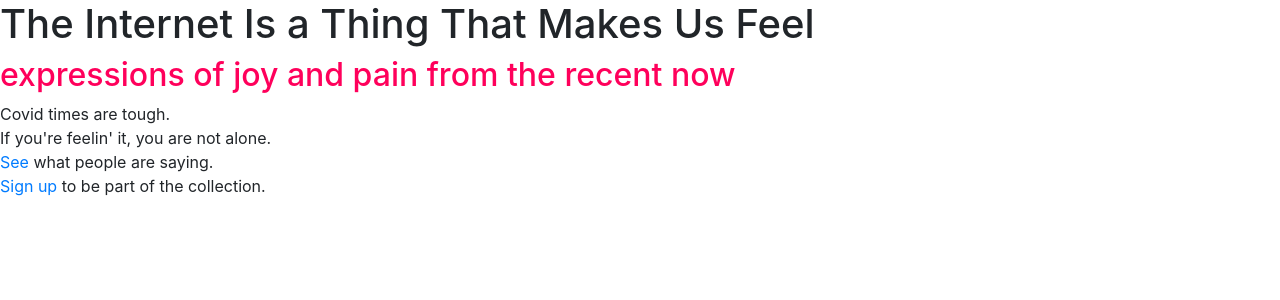
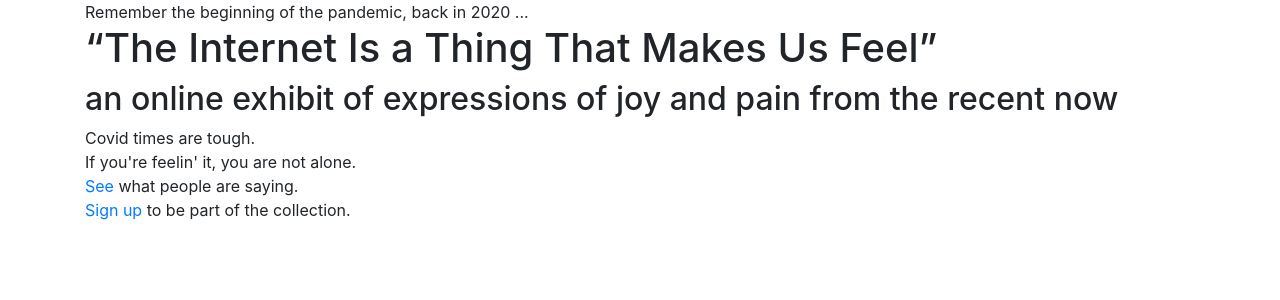
Before and after one commit to j-ran/sentiment_project, a Flask app: page /start in a window 1280 px wide. Shown: the top 300 px of the page. Run offline with Flask 2, Linux system fonts and the light colour scheme; some libraries are stand-ins or nearby versions; some web fonts are replaced.

Commit message:
custom classes applied to h1 and h2 to test for colors and fonts

```diff
--- a/templates/start.html
+++ b/templates/start.html
@@ -2,12 +2,18 @@
 {% block title %}The Internet Is a Thing That Makes Us Feel{% endblock %}
 
 {% block body %}
-<h1>The Internet Is a Thing That Makes Us Feel</h1>
-    <h2 style="color:#ff005b">expressions of joy and pain from the recent now
-    </h2>
+
+<body style="margin-bottom: 20%;">
+    <main class="container">
+      <div class="font-effect-anaglyph">Remember the beginning of the pandemic, back in 2020 ...</div>
+
+
+<h1>“The Internet Is a Thing That Makes Us Feel”</h1>
+    <h2>an online exhibit of expressions of joy and pain from the recent now</h2>
+
 
     <div>
-        <p> Covid times are tough.<br>
+        <p class="phr2"> Covid times are tough.<br>
                 If you're feelin' it, you are not alone.<br>
             <a href="/sort_three_ways">See</a> what people are saying.<br>
             <a href="/login">Sign up</a> to be part of the collection.
@@ -15,4 +21,7 @@
     </div>
 
 
+</main>
+</body>
+
 {% endblock %}
```
